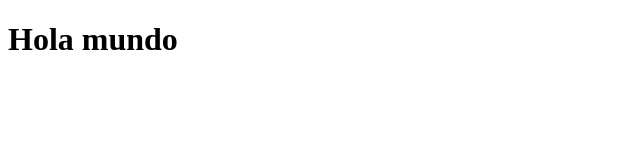
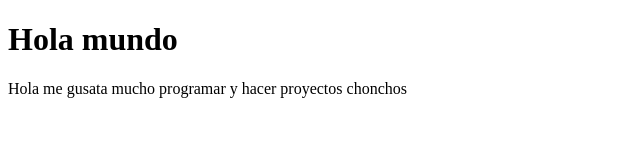
Before and after one commit to SoySometimes/FirstProjectGit-Github, a plain HTML site: page index.html in a window 1280 px wide. Shown: the whole page, without its empty margins (0-640 px from the left). Drawn offline with Linux system fonts and the light colour scheme.

Commit message:
agregue un parrafo al index.html

```diff
--- a/index.html
+++ b/index.html
@@ -6,5 +6,6 @@
 </head>
 <body>
     <h1>Hola mundo</h1>
+    <p>Hola me gusata mucho programar y hacer proyectos chonchos</p>
 </body>
 </html>
```
